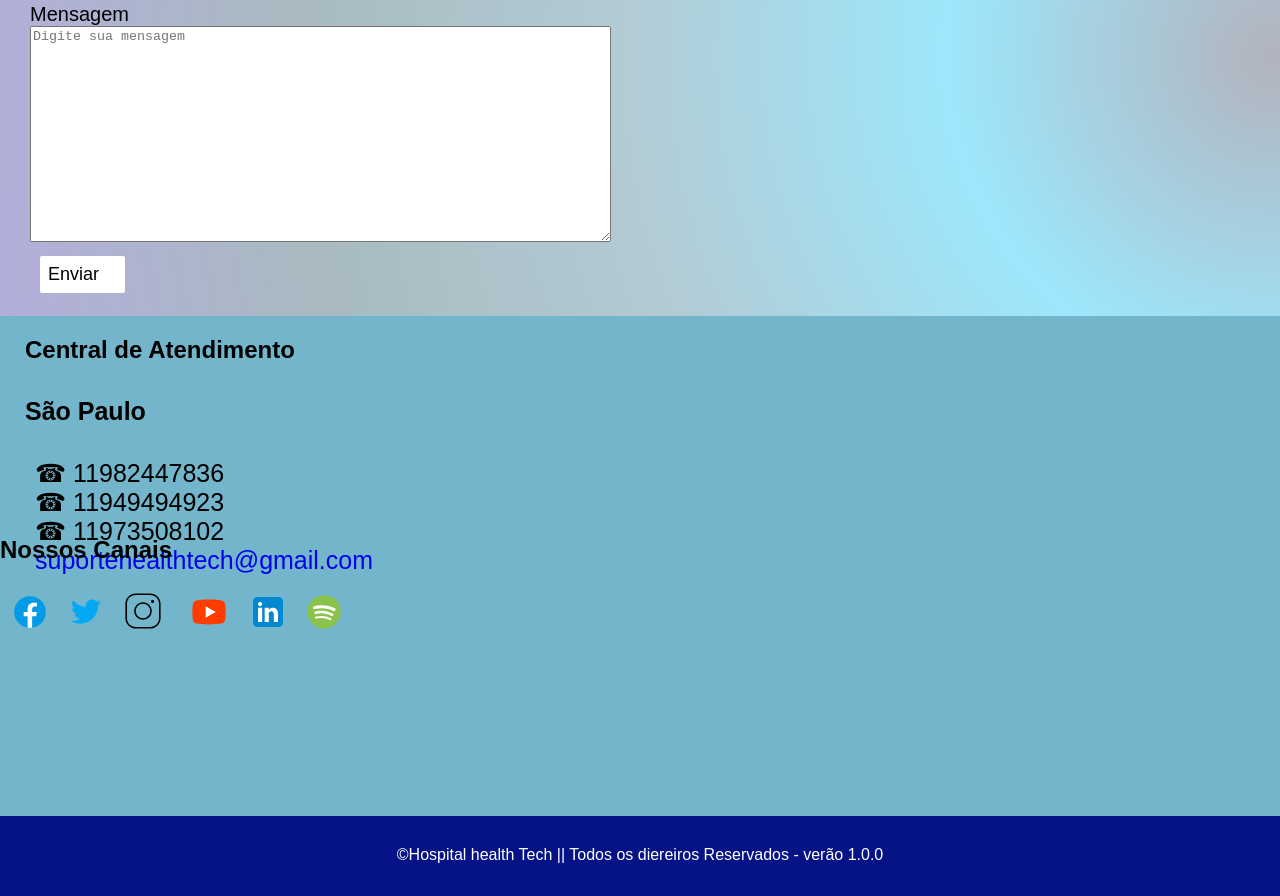
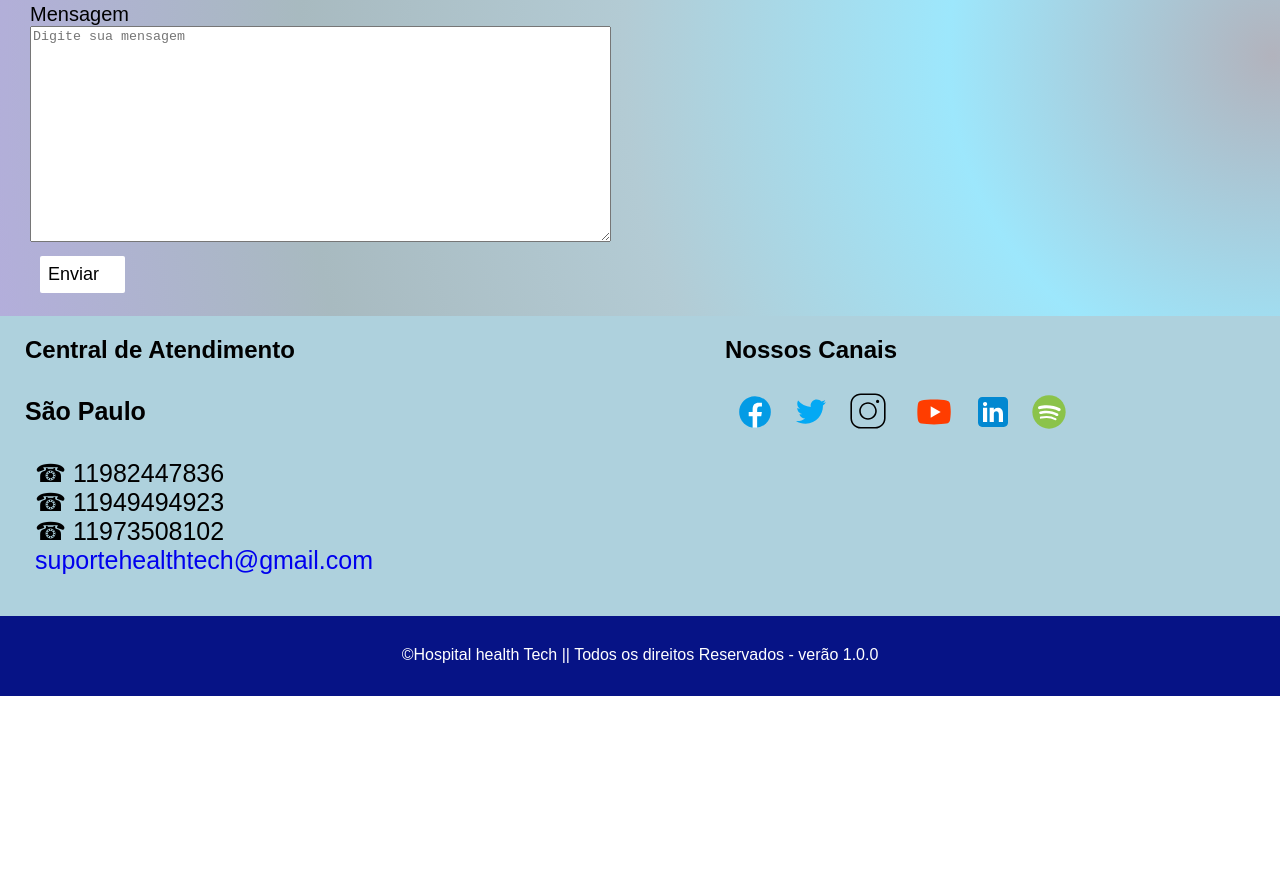
Before and after one commit to gedeao1982/Users-Gedeao-Desktop-divs-, a plain HTML site: page index.html in a window 1280 px wide. Shown: the part 1659-2555 px from the top of the page. After the commit the page ends 2355 px from the top, so only its background shows below. Drawn offline with Linux system fonts and the light colour scheme.

Commit message:
21-11-correção

```diff
--- a/index.html
+++ b/index.html
@@ -201,7 +201,7 @@
              <section>
               <footer class="rodape">
                <div class="fim">
-                ©Hospital health Tech || Todos os diereiros Reservados - verão 1.0.0
+                ©Hospital health Tech || Todos os direitos Reservados - verão 1.0.0
               </div>
 
               </footer>
--- a/style.css
+++ b/style.css
@@ -11,7 +11,7 @@ body {
 .logo {
     display: flex;
     align-items: flex-start;
-    width: 150px;
+    width: 10%;
     height: 80px;
 }
 
@@ -339,7 +339,7 @@ body {
 }
 
 .grid6 {
-   background-color: #73b6cc;
+   background-color: #aed1dd;
 }
 .redesociais {
     width: 40px;
@@ -364,7 +364,7 @@ body {
 .div2 {
 
     display: inline-block;
-    width: 623px;
+    width: 40%;
     height: 300px;
 
 
@@ -373,7 +373,7 @@ body {
     text-decoration: none;
 }
 .estl{
-    width: 295px;
+    width: 40%;
     height: 25px;
 }
 .innertex {
```
